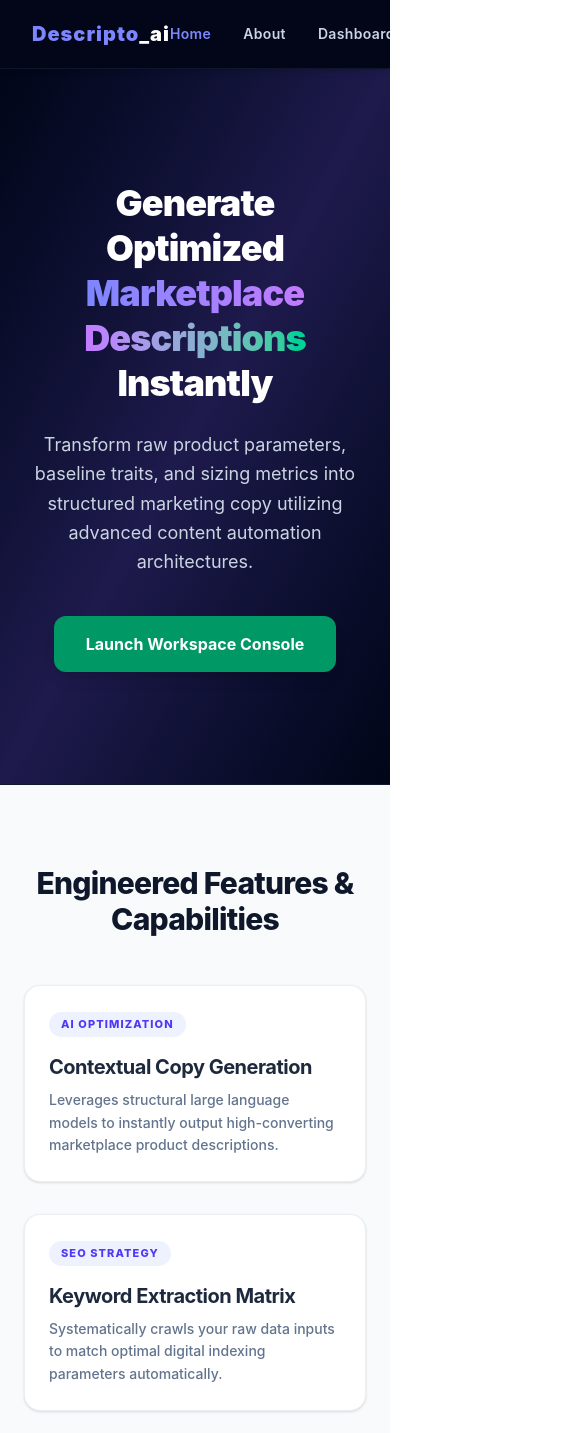
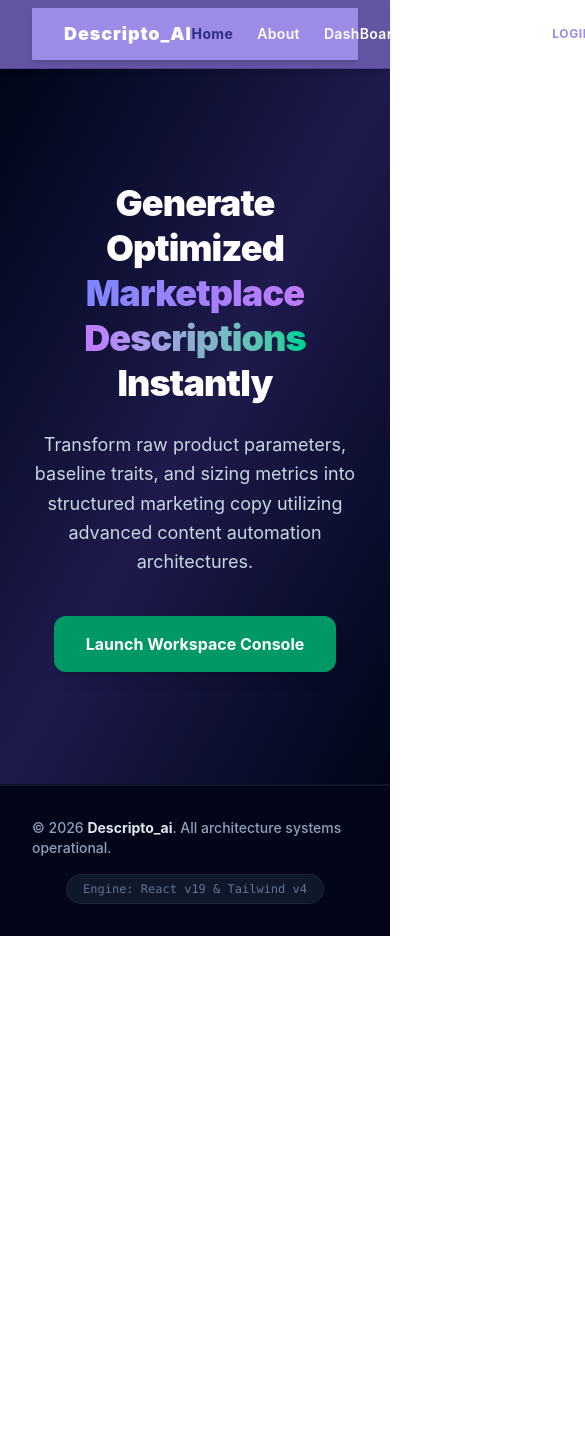
Before and after one commit to Jyothika-adabala-2005/Descripto_AI, a React app in the folder frontend/: page / in a window 390 px wide. Shown: the top 1433 px of the page, 585 px wide, since content can reach past the window. After the commit the page ends 936 px from the top, so only its background shows below. Built offline with nearby package versions, Linux system fonts and the light colour scheme; the HTML template or start-up script is replaced by a standard one.

Commit message:
added responsive elements to the project

```diff
--- a/frontend/package.json
+++ b/frontend/package.json
@@ -11,6 +11,7 @@
   },
   "dependencies": {
     "@tailwindcss/postcss": "^4.3.1",
+    "@tailwindcss/vite": "^4.3.1",
     "react": "^19.2.6",
     "react-dom": "^19.2.6"
   },
--- a/frontend/src/App.jsx
+++ b/frontend/src/App.jsx
@@ -1,86 +1,156 @@
-import { useState } from 'react';
+import { useState, useEffect } from 'react';
 import Navbar from './components/navbar';
 import Hero from './components/hero';
-import Card from './components/card';
 import Footer from './components/footer';
+import { Button, Input, Modal, Toast, Loader } from './components/ui';
 
 export default function App() {
   const [page, setPage] = useState('home');
+  const [modalOpen, setModalOpen] = useState(false);
+  const [toastVisible, setToastVisible] = useState(false);
+  const [loading, setLoading] = useState(false);
+
+  const [prodName, setProdName] = useState('');
+  const [ingredients, setIngredients] = useState('');
+  const [weight, setWeight] = useState('');
+  const [features, setFeatures] = useState('');
+  const [outputCopy, setOutputCopy] = useState('');
+
+  const handleGenerate = () => {
+    setLoading(true);
+    setOutputCopy('');
+    setTimeout(() => {
+      setLoading(false);
+      setOutputCopy(`Professional Marketplace Description:\n\nIntroducing our premium ${prodName || 'Product'}. Expertly processed featuring high-quality ${ingredients || 'raw traits'}. Available in convenient ${weight || 'standard'} sizing. Optimized configuration metrics ensure absolute listing efficiency.`);
+      setToastVisible(true);
+      setTimeout(() => setToastVisible(false), 3000);
+    }, 1500);
+  };
 
   return (
-    <div className="min-h-screen flex flex-col bg-slate-50 font-sans antialiased overflow-x-hidden">
-      <Navbar setPage={setPage} activePage={page} />
+    <div className="min-h-screen flex flex-col bg-[#4a4747] text-white font-sans antialiased">
+
+      <header className="sticky top-0 z-40 bg-[#6355a4] border-b border-[#4f428c] flex items-center justify-between px-8 py-2 shadow-md">
+        <Navbar setPage={setPage} activePage={page} />
+      </header>
 
       <main className="flex-grow">
         {page === 'home' && (
-          <div>
-            <Hero setPage={setPage} />
-            <section className="max-w-6xl mx-auto px-6 py-20">
-              <h2 className="text-3xl font-extrabold text-slate-900 text-center mb-12 tracking-tight">
-                Engineered Features & Capabilities
-              </h2>
-              <div className="grid grid-cols-1 md:grid-cols-3 gap-8">
-                <Card
-                  badge="AI Optimization"
-                  title="Contextual Copy Generation"
-                  description="Leverages structural large language models to instantly output high-converting marketplace product descriptions."
-                />
-                <Card
-                  badge="SEO Strategy"
-                  title="Keyword Extraction Matrix"
-                  description="Systematically crawls your raw data inputs to match optimal digital indexing parameters automatically."
-                />
-                <Card
-                  badge="Tone Controls"
-                  title="Dynamic Persona Processing"
-                  description="Shifts linguistic outputs fluidly across premium, informational, or traditional marketing voices."
-                />
+          <Hero setPage={setPage} />
+        )}
+
+        {/* Dashboard matching your purple split-pane layout wireframe */}
+        {page === 'dashboard' && (
+          <div className="max-w-6xl mx-auto px-6 py-12">
+            <div className="grid grid-cols-1 md:grid-cols-2 gap-8 items-start">
+
+              {/* Left Input Pane */}
+              <div className="bg-[#b3a3ebd9] text-slate-900 rounded-lg p-6 space-y-4 shadow-xl border border-[#c1b4f0]">
+                <h2 className="text-xl font-bold mb-4 border-b border-[#9e8dd4] pb-1">Product Name :</h2>
+                <div className="space-y-4">
+                  <Input placeholder="Enter product identifier..." value={prodName} onChange={(e) => setProdName(e.target.value)} />
+
+                  <h2 className="text-xl font-bold border-b border-[#9e8dd4] pb-1">Key Ingredients :</h2>
+                  <Input placeholder="Enter core compositions..." value={ingredients} onChange={(e) => setIngredients(e.target.value)} />
+
+                  <h2 className="text-xl font-bold border-b border-[#9e8dd4] pb-1">Weight :</h2>
+                  <Input placeholder="e.g., 250g, 1kg..." value={weight} onChange={(e) => setWeight(e.target.value)} />
+
+                  <h2 className="text-xl font-bold border-b border-[#9e8dd4] pb-1">Features :</h2>
+                  <Input placeholder="High-altitude, organic..." value={features} onChange={(e) => setFeatures(e.target.value)} />
+                </div>
+
+                <div className="pt-4 flex items-center space-x-4">
+                  <button
+                    onClick={handleGenerate}
+                    className="bg-[#6355a4] hover:bg-[#524493] text-white font-bold px-6 py-2 rounded border border-[#4f428c] shadow transition cursor-pointer"
+                  >
+                    Generate
+                  </button>
+                  <Button variant="secondary" onClick={() => setModalOpen(true)}>View Specifications</Button>
+                </div>
+                <Loader isLoading={loading} />
               </div>
-            </section>
+
+              {/* Right Output Pane */}
+              <div className="bg-[#b3a3ebd9] text-slate-900 rounded-lg p-6 shadow-xl border border-[#c1b4f0] min-h-[460px] flex flex-col justify-between">
+                <div>
+                  <div className="bg-slate-200 border border-slate-300 text-center py-1.5 rounded font-bold text-sm tracking-wide shadow-sm max-w-[140px] mx-auto mb-6">
+                    Description
+                  </div>
+                  {outputCopy ? (
+                    <p className="text-sm font-semibold leading-relaxed whitespace-pre-wrap bg-white p-5 rounded border border-slate-200 text-slate-800 shadow-inner">{outputCopy}</p>
+                  ) : (
+                    <div className="bg-white rounded border border-slate-200 min-h-[300px] shadow-inner flex items-center justify-center">
+                      <p className="text-sm text-slate-400 italic">Generated descriptions populate here...</p>
+                    </div>
+                  )}
+                </div>
+              </div>
+
+            </div>
+          </div>
+        )}
+
+        {/* List layout matching the preview list cards */}
+        {page === 'list' && (
+          <div className="max-w-4xl mx-auto px-6 py-12">
+            <h1 className="text-2xl font-black mb-8 text-center tracking-wide">List of product descriptions created</h1>
+            <div className="space-y-6">
+              <div className="bg-[#b3a3ebd9] text-slate-900 p-6 rounded-xl shadow-lg border border-[#c1b4f0]">
+                <h3 className="text-lg font-bold text-[#4f428c]">product-1</h3>
+              </div>
+              <div className="bg-[#b3a3ebd9] text-slate-900 p-6 rounded-xl shadow-lg border border-[#c1b4f0]">
+                <h3 className="text-lg font-bold text-[#4f428c]">product-2</h3>
+              </div>
+            </div>
           </div>
         )}
 
         {page === 'about' && (
-          <div className="max-w-4xl mx-auto px-6 py-24 text-center">
-            <span className="text-xs font-bold tracking-widest text-indigo-600 uppercase bg-indigo-50 px-3 py-1 rounded-full">
-              Platform Overview
-            </span>
-            <h1 className="text-4xl font-black text-slate-900 mt-4 mb-6 tracking-tight">About Descripto_ai</h1>
-            <p className="text-lg text-slate-600 leading-relaxed max-w-2xl mx-auto">
-              Descripto_ai is an advanced automated copywriting platform engineered to bridge the gap between raw product data and structured marketplace listings. By automating copy structures, users optimize efficiency and maintain listing consistency effortlessly.
-            </p>
-          </div>
-        )}
-
-        {page === 'dashboard' && (
-          <div className="max-w-5xl mx-auto px-6 py-24 text-center">
-            <span className="text-xs font-bold tracking-widest text-emerald-600 uppercase bg-emerald-50 px-3 py-1 rounded-full">
-              Workspace
-            </span>
-            <h1 className="text-4xl font-black text-slate-900 mt-4 mb-4 tracking-tight">Generator Dashboard</h1>
-            <p className="text-lg text-slate-600 leading-relaxed max-w-xl mx-auto">
-              The generative console interface will compile system prompt blocks smoothly within this dashboard container.
-            </p>
+          <div className="max-w-3xl mx-auto px-6 py-20 text-center">
+            <div className="bg-[#b3a3ebd9] text-slate-900 p-8 rounded-xl shadow-xl border border-[#c1b4f0]">
+              <h1 className="text-2xl font-bold mb-4 text-[#4f428c]">About</h1>
+              <p className="text-sm font-medium leading-relaxed">
+                Descripto_ai is an advanced automated copywriting platform engineered to bridge the gap between raw product data and structured marketplace listings. By automating copy structures, users optimize efficiency and maintain listing consistency effortlessly.
+              </p>
+            </div>
           </div>
         )}
 
         {page === 'login' && (
-          <div className="max-w-md mx-auto px-6 py-28 text-center">
-            <div className="bg-white p-10 rounded-2xl shadow-xl border border-slate-100">
-              <span className="text-xs font-bold tracking-widest text-indigo-600 uppercase bg-indigo-50 px-3 py-1 rounded-full">
-                Secure Access
-              </span>
-              <h1 className="text-3xl font-extrabold text-slate-900 mt-4 mb-3 tracking-tight">User Portal</h1>
-              <p className="text-slate-600 mb-6 font-medium">Authorized users will securely login here.</p>
-              <div className="w-full bg-slate-50 border border-dashed border-slate-200 text-xs text-slate-400 py-4 rounded-xl mb-4 font-mono">
-                System interface modules will be updated soon.
+          <div className="max-w-md mx-auto px-6 py-20 text-center">
+            <div className="bg-[#b3a3ebd9] text-slate-900 p-8 rounded-xl shadow-xl border border-[#c1b4f0]">
+              <h1 className="text-2xl font-bold mb-6 text-[#4f428c]">Login</h1>
+              <div className="space-y-4 text-left mb-6">
+                <div>
+                  <label className="block text-xs font-bold text-slate-700 uppercase mb-1">Email :</label>
+                  <Input type="email" placeholder="name@domain.com" />
+                </div>
+                <div>
+                  <label className="block text-xs font-bold text-slate-700 uppercase mb-1">Password :</label>
+                  <Input type="password" placeholder="••••••••" />
+                </div>
               </div>
+              <button className="bg-white hover:bg-slate-100 text-slate-800 font-bold px-6 py-2 rounded shadow border border-slate-300 tracking-wide text-sm cursor-pointer transition">
+                Login
+              </button>
             </div>
           </div>
         )}
       </main>
 
       <Footer />
+
+      <Modal isOpen={modalOpen} onClose={() => setModalOpen(false)}>
+        <h3 className="text-lg font-bold text-slate-900 mb-2">System Specification Summary</h3>
+        <p className="text-sm text-slate-600 mb-4">Modal validation interface verifying system overlay rules.</p>
+        <button onClick={() => setModalOpen(false)} className="bg-[#6355a4] text-white px-4 py-2 rounded text-sm font-bold cursor-pointer">
+          Close
+        </button>
+      </Modal>
+
+      <Toast message="Description layout logged successfully!" isVisible={toastVisible} />
     </div>
   );
 }
--- a/frontend/src/components/Navbar.jsx
+++ b/frontend/src/components/Navbar.jsx
@@ -1,32 +1,26 @@
-export default function Navbar({ setPage, activePage }) {
+export default function Navbar({ setPage, activePage, darkMode, setDarkMode }) {
   return (
-    <nav className="bg-slate-950 text-white sticky top-0 z-50 px-8 py-4 flex justify-between items-center shadow-md border-b border-slate-900">
-      <div className="text-xl font-black tracking-wider text-indigo-400 cursor-pointer" onClick={() => setPage('home')}>
-        Descripto<span className="text-white">_ai</span>
+    <nav className="bg-[#9c8ce7] text-white flex items-center justify-between text-sm font-semibold tracking-wide py-3 px-8 w-full shadow-md">
+      <div className="text-lg font-black tracking-wider text-white cursor-pointer" onClick={() => setPage('home')}>
+        Descripto_AI
       </div>
 
-      <div className="flex items-center space-x-8 text-sm font-semibold tracking-wide">
+      <div className="flex items-center space-x-6">
+        <button onClick={() => setPage('home')} className={`transition cursor-pointer ${activePage === 'home' ? 'text-indigo-900 font-bold' : 'text-white hover:text-slate-200'}`}>Home</button>
+        <button onClick={() => setPage('about')} className={`transition cursor-pointer ${activePage === 'about' ? 'text-indigo-900 font-bold' : 'text-white hover:text-slate-200'}`}>About</button>
+        <button onClick={() => setPage('dashboard')} className={`transition cursor-pointer ${activePage === 'dashboard' ? 'text-indigo-900 font-bold' : 'text-white hover:text-slate-200'}`}>DashBoard</button>
+        <button onClick={() => setPage('list')} className={`transition cursor-pointer ${activePage === 'list' ? 'text-indigo-900 font-bold' : 'text-white hover:text-slate-200'}`}>List</button>
+
         <button
-          onClick={() => setPage('home')}
-          className={`transition duration-150 cursor-pointer ${activePage === 'home' ? 'text-indigo-400' : 'text-slate-300 hover:text-white'}`}
+          onClick={() => setDarkMode(!darkMode)}
+          className="transition cursor-pointer text-white hover:text-slate-200 font-semibold"
         >
-          Home
+          {darkMode ? 'Light' : 'Dark'}
         </button>
-        <button
-          onClick={() => setPage('about')}
-          className={`transition duration-150 cursor-pointer ${activePage === 'about' ? 'text-indigo-400' : 'text-slate-300 hover:text-white'}`}
-        >
-          About
-        </button>
-        <button
-          onClick={() => setPage('dashboard')}
-          className={`transition duration-150 cursor-pointer ${activePage === 'dashboard' ? 'text-indigo-400' : 'text-slate-300 hover:text-white'}`}
-        >
-          Dashboard
-        </button>
+
         <button
           onClick={() => setPage('login')}
-          className="bg-indigo-600 hover:bg-indigo-500 text-white px-5 py-2 rounded-xl transition duration-150 shadow-md transform hover:scale-[1.02] active:scale-[0.98] cursor-pointer"
+          className="bg-white text-[#9c8ce7] font-bold px-5 py-1.5 rounded transition hover:bg-slate-100 cursor-pointer text-xs uppercase tracking-wider"
         >
           Login
         </button>
--- /dev/null
+++ b/frontend/src/components/ui/index.js
@@ -0,0 +1,5 @@
+export { default as Button } from "./Button";
+export { default as Input } from "./Input";
+export { default as Modal } from "./Modal"; // Make sure this matches the casing of your file!
+export { default as Toast } from "./Toast";
+export { default as Loader } from "./Loader";
```
Also changed, not shown: frontend/src/components/ui/Button.jsx (added, +19 -0 lines), frontend/src/components/ui/Input.jsx (added, +11 -0 lines), frontend/src/components/ui/Loader.jsx (added, +12 -0 lines), frontend/src/components/ui/Modal.jsx (added, +17 -0 lines), frontend/src/components/ui/Toast.jsx (added, +14 -0 lines), 1 other file (tests, documents, lock files or other folders).
